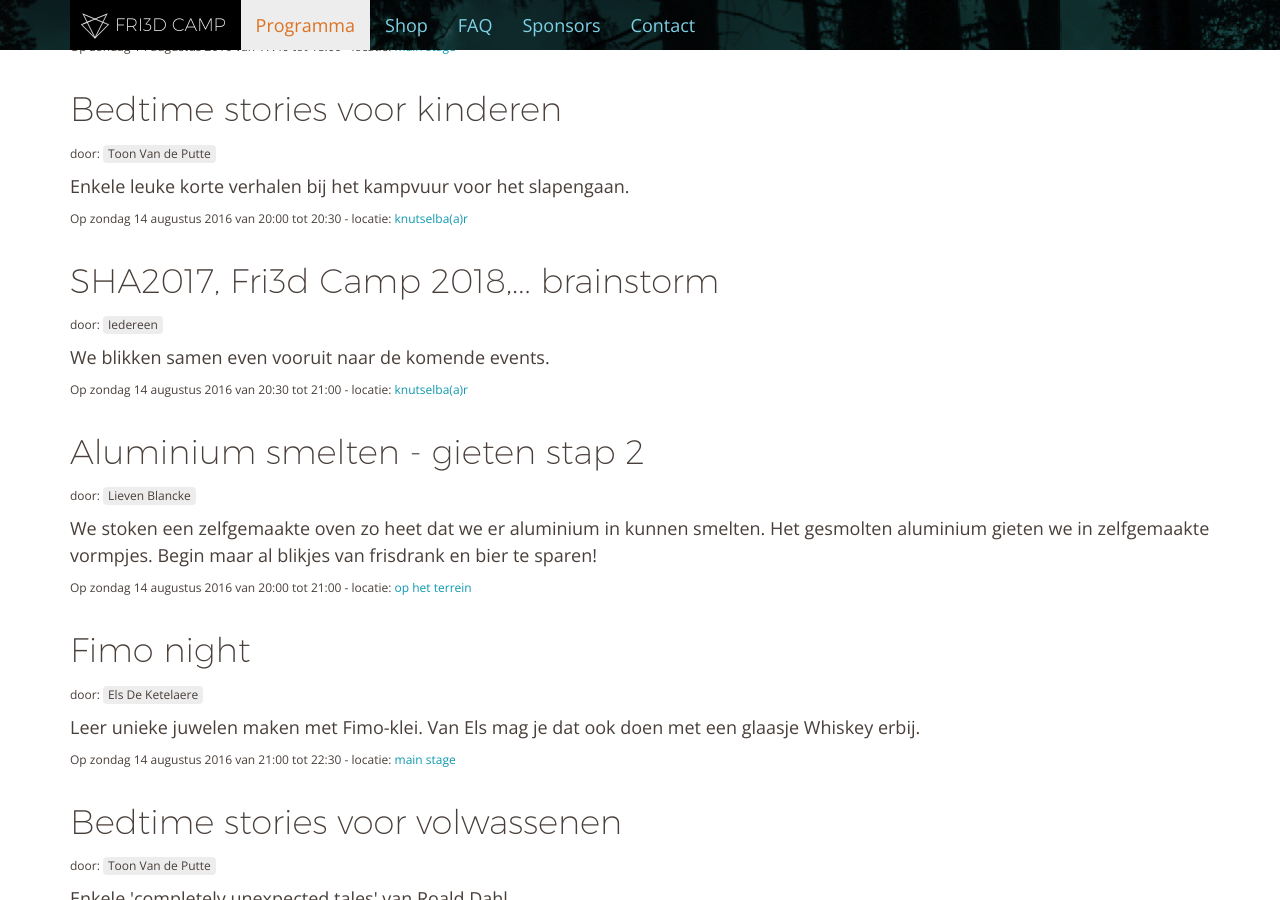
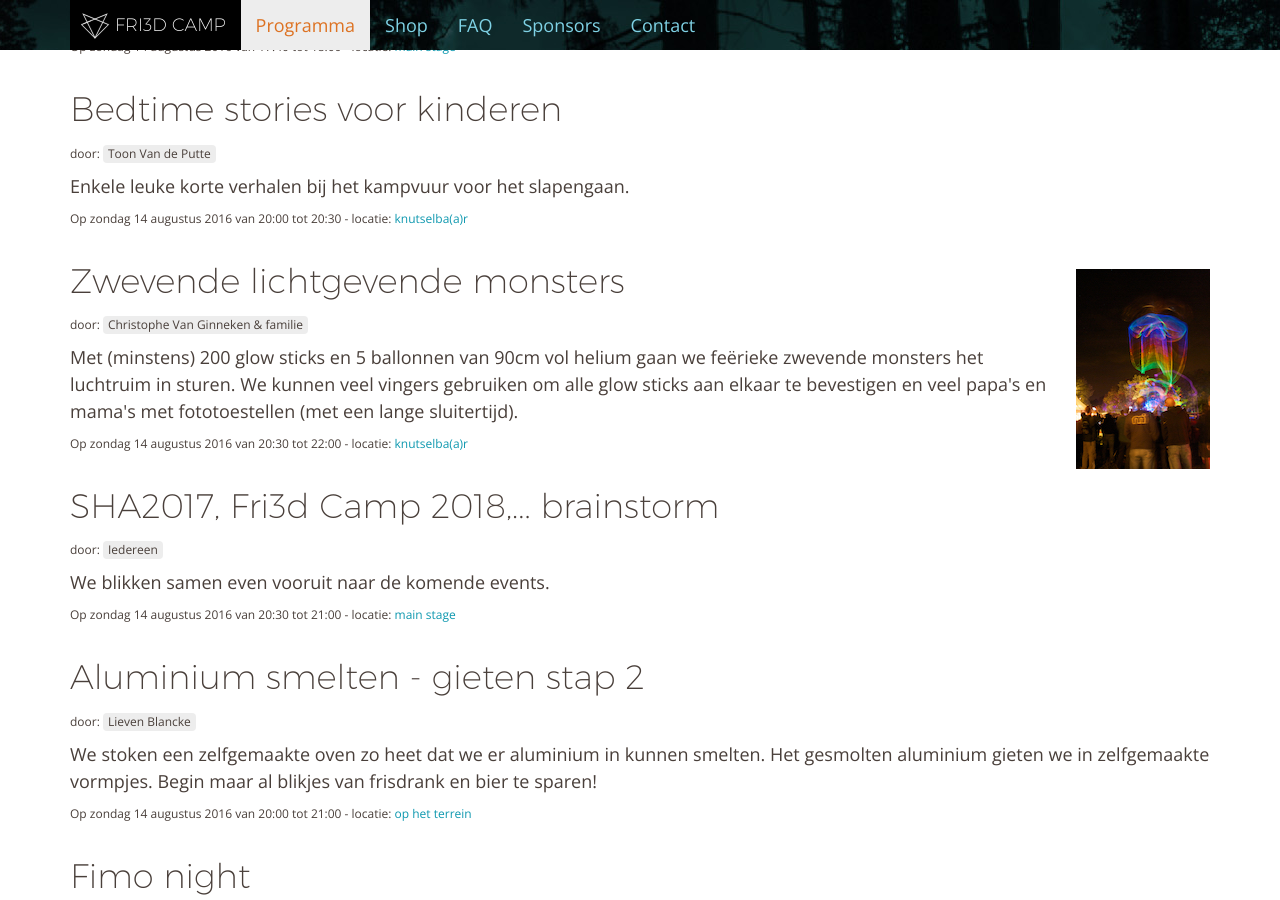
Before and after one commit to Fri3dCamp/fri3dweb2016, a Jekyll site: the page built from programma/index.md, in a window 1280 px wide and 900 px high, scrolled down 9312 px. Built offline with Jekyll 4.4.1, drawn with Linux system fonts in a browser that asks for light colours; nearby versions of some CDN libraries; some of the changed text lies outside the part shown.

Commit message:
Added flying glow-stick monsters workshop

```diff
--- a/_data/activities.json
+++ b/_data/activities.json
@@ -750,8 +750,21 @@
     }
   },
   {
-    "type": "workshop",
+    "type": "kids",
     "track": "knutselba(a)r",
+    "speakers": [ "Christophe Van Ginneken & familie" ],
+    "title": "Zwevende lichtgevende monsters",
+    "description": "<a href='./images/glow-stick-monsters.jpg' target='_blank'><img src='./images/glow-stick-monsters-thumb.jpg' style='float:right;position:relative;top:-75px;margin-left:20px;'></a>Met (minstens) 200 glow sticks en 5 ballonnen van 90cm vol helium gaan we feërieke zwevende monsters het luchtruim in sturen. We kunnen veel vingers gebruiken om alle glow sticks aan elkaar te bevestigen en veel papa's en mama's met fototoestellen (met een lange sluitertijd).",
+    "timing" : {
+        "day"   : "zondag",
+        "date"  : "14 augustus 2016",
+        "start" : "20:30",
+        "end"   : "22:00"
+    }
+  },
+  {
+    "type": "orga",
+    "track": "main stage",
     "speakers": [ "Iedereen" ],
     "title": "SHA2017, Fri3d Camp 2018,... brainstorm",
     "description": "We blikken samen even vooruit naar de komende events.",
```
Also changed, not shown: programma/images/glow-stick-monsters-thumb.jpg (added), 1 other file.
